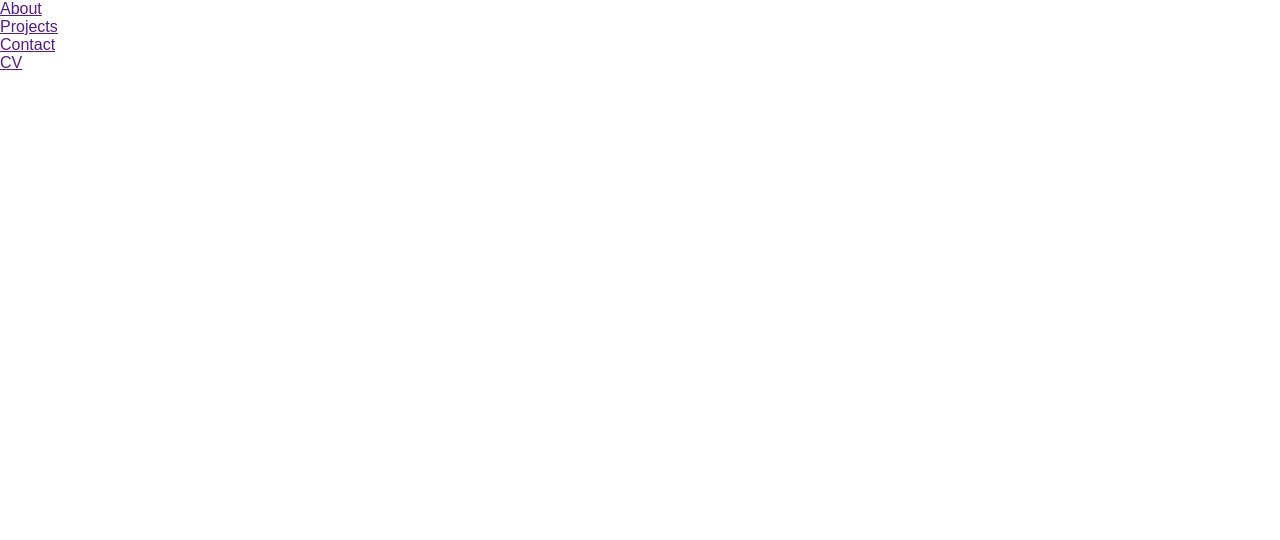
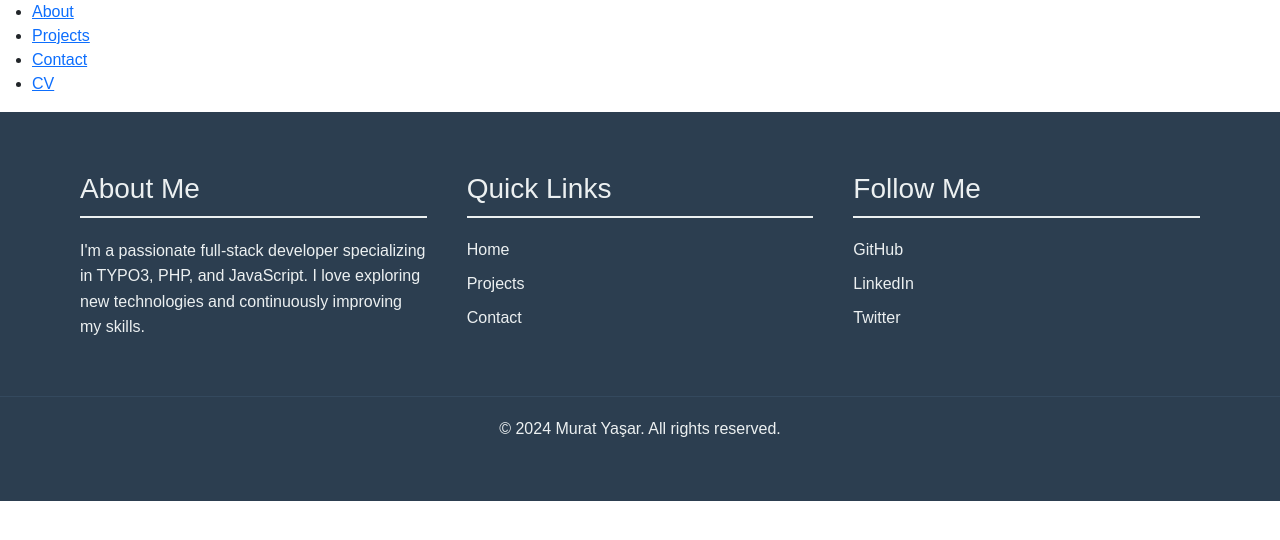
Before and after one commit to murat-yasar/portfolio, a plain HTML site: page index.html in a window 1280 px wide. Drawn offline with nearby package versions, Linux system fonts and the light colour scheme.

Commit message:
Add and style footer

```diff
--- a/css/style.css
+++ b/css/style.css
@@ -1,4 +1,4 @@
-/* General Settings */
+/** General Settings */
 :root {
   --background-dark: #1a1a1a;
   --text-dark: #fff;
@@ -20,42 +20,106 @@ body {
 }
 
 
-/* Small Screen - default */
+/** Small Screen - default */
 h1, h2 {
   text-align: center;
 }
 
+/** Navbar */
 
-/* Medium Screen @480px */
+
+/** Footer */
+footer {
+  background-color: #2c3e50;
+  color: #ecf0f1;
+  padding: 40px 0;
+}
+
+.footer-container {
+  display: flex;
+  justify-content: space-between;
+  flex-wrap: wrap;
+  max-width: 1200px;
+  margin: 0 auto;
+  padding: 0 20px;
+}
+
+.footer-about, .footer-links, .footer-social {
+  flex: 1;
+  min-width: 200px;
+  margin: 20px;
+}
+
+.footer-about h3, .footer-links h3, .footer-social h3 {
+  border-bottom: 2px solid #ecf0f1;
+  padding-bottom: 10px;
+  margin-bottom: 20px;
+}
+
+.footer-about p {
+  line-height: 1.6;
+}
+
+.footer-links ul, .footer-social ul {
+  list-style: none;
+  padding: 0;
+}
+
+.footer-links li, .footer-social li {
+  margin: 10px 0;
+}
+
+.footer-links a, .footer-social a {
+  color: #ecf0f1;
+  text-decoration: none;
+  transition: color 0.3s ease;
+}
+
+.footer-links a:hover, .footer-social a:hover {
+  color: #3498db;
+}
+
+.footer-bottom {
+  text-align: center;
+  padding: 20px;
+  border-top: 1px solid #34495e;
+  margin-top: 20px;
+}
+
+.footer-bottom p {
+  margin: 0;
+}
+
+/** Medium Screen @480px **/
 @media screen and (min-width: 480px) {
 
 }
 
 
-/* Large Screen @780px */
+/** Large Screen @780px **/
 @media screen and (min-width: 780px) {
 
 }
 
 
-/* Extra-Large Screen @1200px */
+/** Extra-Large Screen @1200px **/
 @media screen and (min-width: 1200px) {
 
 }
 
-/* Extra-Large Screen @1200px */
+/** Extra-Large Screen @1200px **/
 @media screen and () {
 
 }
 
-/* Scroll-Behavior */
+/** Scroll-Behavior **/
 @media screen and (prefers-reduced-motion: reduce) {
   html {
     scroll-behavior: auto !important;
   }
 }
 
-/* Dark-Mode Settings */
+/** Dark-Mode Settings **/
 @media (prefers-color-scheme: dark) {
   body {
     background-color: var(--background-dark);
--- a/index.html
+++ b/index.html
@@ -3,6 +3,8 @@
 <head>
   <meta charset="UTF-8">
   <meta name="viewport" content="width=device-width, initial-scale=1.0">
+  <!-- Bootstrap 5.3 and CSS3 -->
+  <link rel="stylesheet" href="https://cdn.jsdelivr.net/npm/bootstrap@5.3.3/dist/css/bootstrap.min.css">
   <link rel="stylesheet" href="css/style.css">
   <title>Murat Yaşar - personal portfolio</title>
 </head>
@@ -19,7 +21,35 @@
   <header></header>
   <main></main>
 
-  <footer></footer>
+  <footer>
+    <div class="footer-container">
+        <div class="footer-about">
+            <h3>About Me</h3>
+            <p>I'm a passionate full-stack developer specializing in TYPO3, PHP, and JavaScript. I love exploring new technologies and continuously improving my skills.</p>
+        </div>
+        <div class="footer-links">
+            <h3>Quick Links</h3>
+            <ul>
+                <li><a href="#home">Home</a></li>
+                <li><a href="#projects">Projects</a></li>
+                <li><a href="#contact">Contact</a></li>
+            </ul>
+        </div>
+        <div class="footer-social">
+            <h3>Follow Me</h3>
+            <ul>
+                <li><a href="https://github.com/yourusername" target="_blank">GitHub</a></li>
+                <li><a href="https://linkedin.com/in/yourusername" target="_blank">LinkedIn</a></li>
+                <li><a href="https://twitter.com/yourusername" target="_blank">Twitter</a></li>
+            </ul>
+        </div>
+    </div>
+    <div class="footer-bottom">
+        <p>&copy; 2024 Murat Yaşar. All rights reserved.</p>
+    </div>
+</footer>
 </body>
+<!-- Bootstrap5.3 and Scripts -->
 <script src="js/script.js"></script>
+<script src="https://cdn.jsdelivr.net/npm/bootstrap@5.3.3/dist/js/bootstrap.bundle.min.js"></script>
 </html>
```
